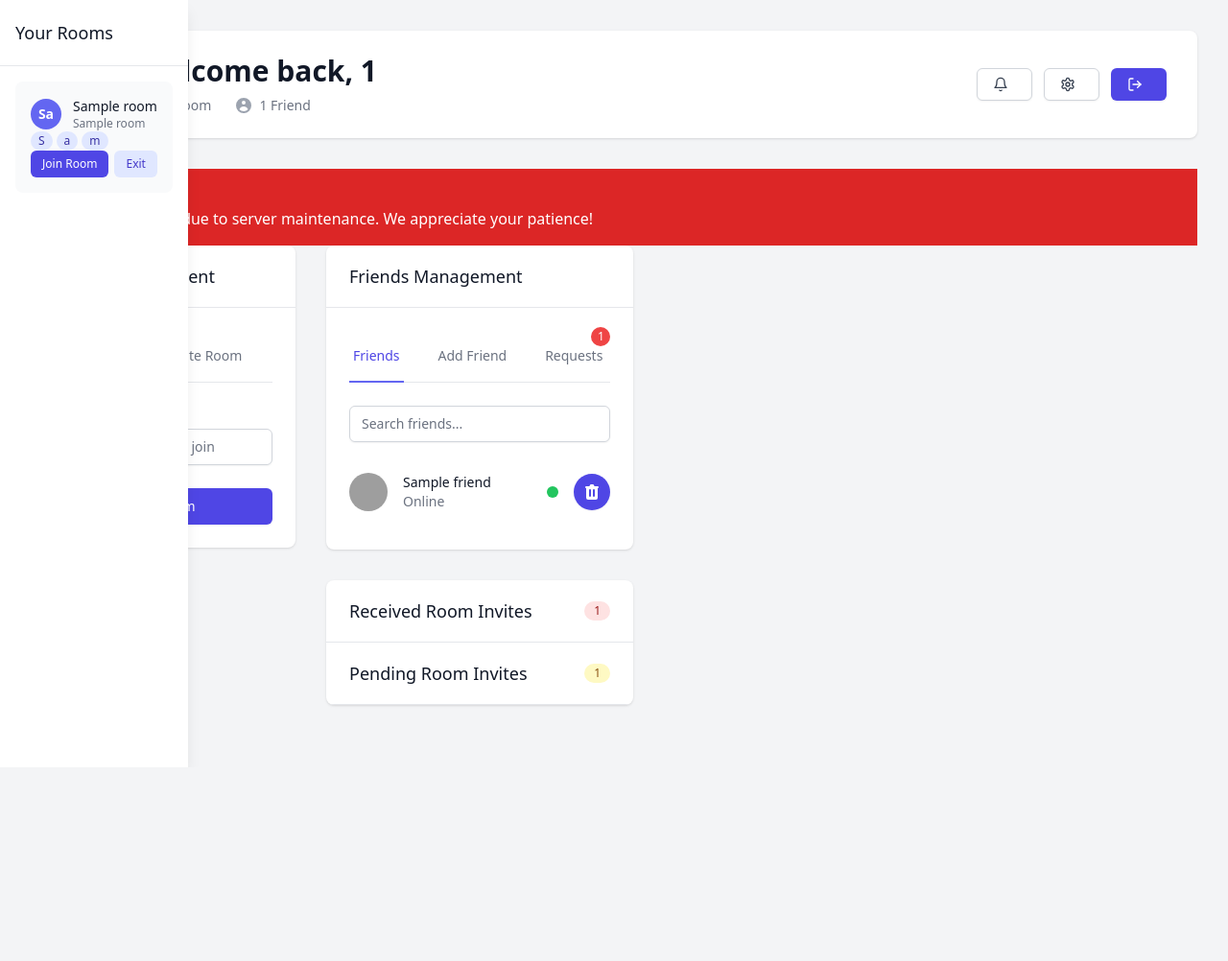
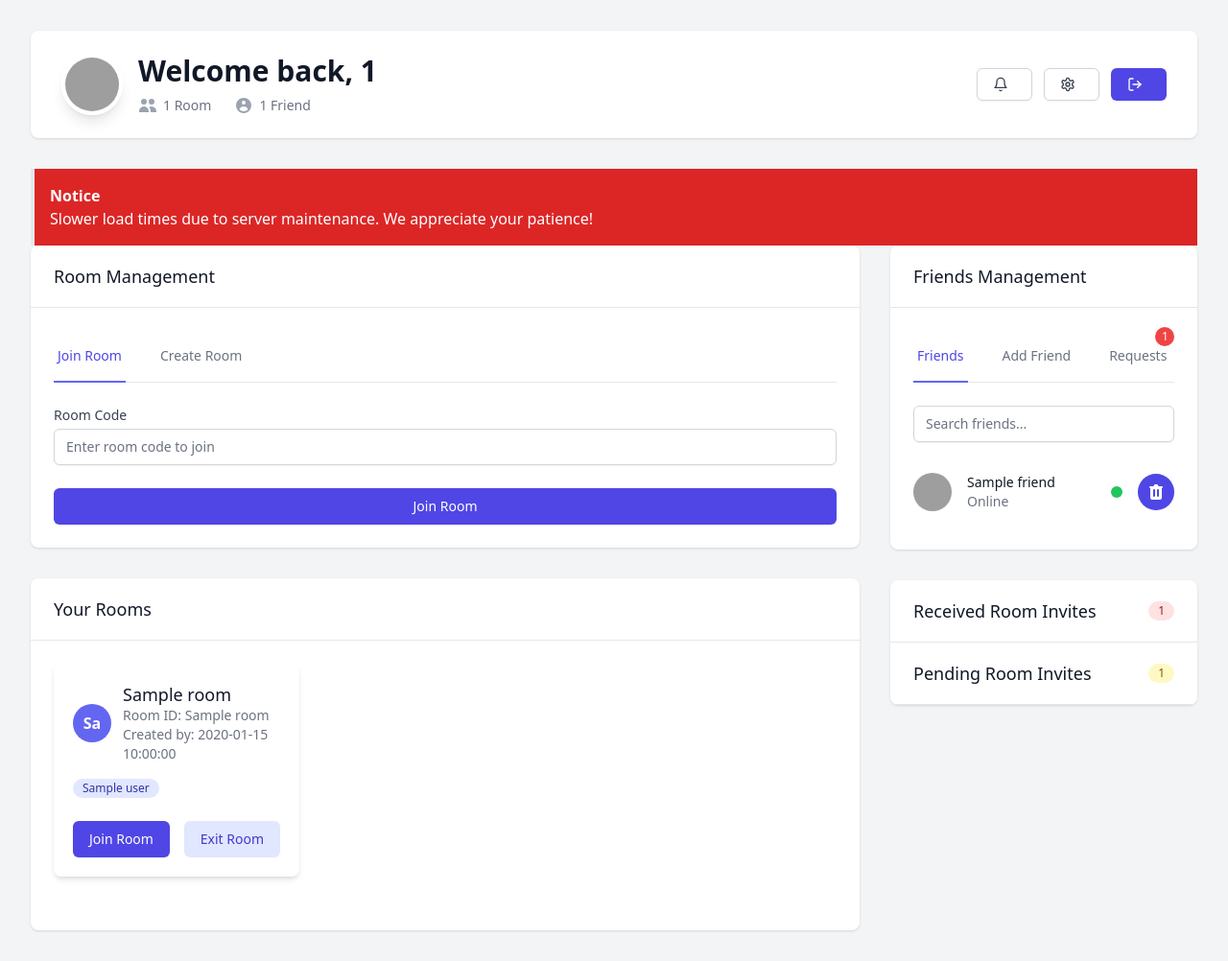
Before and after one commit to MrBlankCoding/Channel-Chat, a Flask app: page / in a window 1280 px wide. Shown: the whole page at 96% size. Before the commit the page ends 736 px from the top, so only its background shows below. Run offline with Flask 3, Linux system fonts and the light colour scheme; a user stored in the database is signed in; grey boxes marked "Sample" are stand-in pictures; a database or web service that is not in the repository returns one stand-in record (values such as "Sample title"); data that the repository does not hold is empty; some libraries are stand-ins or nearby versions; grey boxes are pictures that could not be loaded.

Commit message:
Worked on adding a room list inside of rooms

```diff
--- a/ChatApp/templates/homepage.html
+++ b/ChatApp/templates/homepage.html
@@ -62,102 +62,7 @@
    <p class="font-bold">Notice</p>
    <p>Slower load times due to server maintenance. We appreciate your patience!</p>
 </div>
-<div class="flex h-screen bg-gray-100 dark:bg-gray-900">
-   <!-- Sidebar -->
-   <aside class="w-80 bg-white dark:bg-gray-800 shadow-lg fixed inset-y-0 left-0 flex flex-col">
-      <!-- Sidebar Header -->
-      <div class="px-4 py-5 border-b border-gray-200 dark:border-gray-700">
-         <h3 class="text-lg font-medium text-gray-900 dark:text-white">
-            Your Rooms
-         </h3>
-      </div>
-      <!-- Rooms List -->
-      <div class="flex-1 overflow-y-auto">
-         {% if user_data.get('rooms') %}
-         <div class="p-4 space-y-4">
-            {% for room_code in user_data.get('rooms') %}
-            {% set room_data = get_room_data(room_code) %}
-            {% if room_data %}
-            <div class="bg-gray-50 dark:bg-gray-700 rounded-lg p-4 hover:bg-gray-100 dark:hover:bg-gray-600 transition-colors">
-               <div class="flex items-center justify-between mb-3">
-                  <div class="flex items-center">
-                     <div class="flex-shrink-0 h-8 w-8 rounded-full bg-indigo-500 flex items-center justify-center text-white font-bold text-sm">
-                        {{ room_code[:2] }}
-                     </div>
-                     <div class="ml-3">
-                        <h4 class="text-sm font-medium text-gray-900 dark:text-white">
-                           {{ room_data.name or 'Unnamed Room' }}
-                        </h4>
-                        <p class="text-xs text-gray-500 dark:text-gray-400">
-                           {{ room_code }}
-                        </p>
-                     </div>
-                  </div>
-                  {% if room_data.created_by == username %}
-                  <button onclick="showEditRoomName('{{ room_code }}')" class="text-xs text-indigo-600 hover:text-indigo-500">
-                     Edit
-                  </button>
-                  {% endif %}
-               </div>
-               <!-- Edit Room Name Form -->
-               <div id="edit-room-name-{{ room_code }}" class="hidden mb-3">
-                  <form action="{{ url_for('update_room_name', room_code=room_code) }}" method="POST" class="flex items-center space-x-2">
-                     <input type="text" name="room_name" value="{{ room_data.name or '' }}"
-                        class="flex-1 text-sm rounded-md border-gray-300 dark:bg-gray-600 dark:border-gray-500 dark:text-white focus:ring-indigo-500 focus:border-indigo-500" required>
-                     <button type="submit" class="text-xs px-2 py-1 bg-indigo-600 text-white rounded-md hover:bg-indigo-700">
-                        Save
-                     </button>
-                  </form>
-               </div>
-               <!-- Room Users -->
-               <div class="flex flex-wrap gap-1 mb-3">
-                  {% for user in room_data.get('users', [])[:3] %}
-                  <span class="inline-flex items-center px-2 py-0.5 rounded-full text-xs font-medium bg-indigo-100 text-indigo-800 dark:bg-indigo-800 dark:text-indigo-100">
-                     {{ user }}
-                  </span>
-                  {% endfor %}
-                  {% if room_data.get('users', [])|length > 3 %}
-                  <span class="inline-flex items-center px-2 py-0.5 rounded-full text-xs font-medium bg-gray-100 text-gray-800 dark:bg-gray-600 dark:text-gray-200">
-                     +{{ room_data.get('users', [])|length - 3 }}
-                  </span>
-                  {% endif %}
-               </div>
-               <!-- Room Actions -->
-               <div class="flex items-center justify-between">
-                  <a href="{{ url_for('room', code=room_code) }}"
-                     class="inline-flex items-center px-3 py-1.5 text-xs font-medium rounded-md text-white bg-indigo-600 hover:bg-indigo-700 focus:outline-none focus:ring-2 focus:ring-offset-2 focus:ring-indigo-500">
-                     Join Room
-                     <span id="unread-{{ room_code }}" class="ml-1.5 px-1.5 py-0.5 rounded-full text-xs bg-red-100 text-red-800 hidden">0</span>
-                  </a>
-                  {% if room_data.created_by == username %}
-                  <button onclick="confirmDeleteRoom('{{ room_code }}')"
-                     class="text-xs px-3 py-1.5 text-indigo-700 bg-indigo-100 rounded-md hover:bg-indigo-200 focus:outline-none focus:ring-2 focus:ring-offset-2 focus:ring-indigo-500">
-                     Delete
-                  </button>
-                  {% else %}
-                  <a href="{{ url_for('exit_room', code=room_code) }}"
-                     onclick="return confirm('Are you sure you want to exit this room?')"
-                     class="text-xs px-3 py-1.5 text-indigo-700 bg-indigo-100 rounded-md hover:bg-indigo-200 focus:outline-none focus:ring-2 focus:ring-offset-2 focus:ring-indigo-500">
-                     Exit
-                  </a>
-                  {% endif %}
-               </div>
-            </div>
-            {% endif %}
-            {% endfor %}
-         </div>
-         {% else %}
-         <div class="flex flex-col items-center justify-center h-full p-4">
-            <svg class="h-12 w-12 text-gray-400" fill="none" viewBox="0 0 24 24" stroke="currentColor">
-               <path stroke-linecap="round" stroke-linejoin="round" stroke-width="2" d="M19 21H5a2 2 0 01-2-2V5a2 2 0 012-2h14a2 2 0 012 2v14a2 2 0 01-2 2z M12 11v4 M15 13h-6" />
-            </svg>
-            <h3 class="mt-2 text-sm font-medium text-gray-900 dark:text-white">No rooms</h3>
-            <p class="mt-1 text-sm text-gray-500 dark:text-gray-400">Get started by creating a new room or joining one.</p>
-         </div>
-         {% endif %}
-      </div>
-   </aside>
-   <!-- Main Content Area -->
+
 <div class="md:flex md:space-x-8">
 <!-- Main Content -->
 <main class="flex-1">
@@ -211,6 +116,90 @@
                </div>
             </form>
          </div>
+      </div>
+   </section>
+   <!-- Your Rooms Section -->
+   <section class="bg-white dark:bg-gray-800 shadow rounded-lg overflow-hidden">
+      <div class="px-4 py-5 sm:px-6 border-b border-gray-200 dark:border-gray-700">
+         <h3 class="text-lg leading-6 font-medium text-gray-900 dark:text-white">
+            Your Rooms
+         </h3>
+      </div>
+      <div class="px-4 py-5 sm:p-6">
+         {% if user_data.get('rooms') %}
+         <div class="grid gap-6 mb-8 md:grid-cols-2 xl:grid-cols-3">
+            {% for room_code in user_data.get('rooms') %}
+            {% set room_data = get_room_data(room_code) %}
+            {% if room_data %}
+            <div class="bg-white dark:bg-gray-800 rounded-lg shadow-md overflow-hidden">
+               <div class="p-5">
+                  <div class="flex items-center justify-between mb-4">
+                     <div class="flex items-center">
+                        <div class="flex-shrink-0 h-10 w-10 rounded-full bg-indigo-500 flex items-center justify-center text-white font-bold">
+                           {{ room_code[:2] }}
+                        </div>
+                        <div class="ml-3">
+                           <h3 class="text-lg font-medium leading-6 text-gray-900 dark:text-white">
+                              {{ room_data.name or 'Unnamed Room' }}
+                           </h3>
+                           <p class="text-sm text-gray-500 dark:text-gray-400">
+                              Room ID: {{ room_code }}
+                           </p>
+                           <p class="text-sm text-gray-500 dark:text-gray-400">
+                              Created by: {{ room_data.created_by }}
+                           </p>
+                        </div>
+                     </div>
+                     {% if room_data.created_by == username %}
+                     <button onclick="showEditRoomName('{{ room_code }}')" class="text-sm text-indigo-600 hover:text-indigo-500">
+                     Edit Name
+                     </button>
+                     {% endif %}
+                  </div>
+                  <div id="edit-room-name-{{ room_code }}" class="hidden mt-4">
+                     <form action="{{ url_for('update_room_name', room_code=room_code) }}" method="POST" class="flex items-center">
+                        <input type="text" name="room_name" value="{{ room_data.name or '' }}" class="shadow-sm focus:ring-indigo-500 focus:border-indigo-500 block w-full sm:text-sm border-gray-300 rounded-md dark:bg-gray-700 dark:border-gray-600 dark:text-white" required>
+                        <button type="submit" class="ml-2 inline-flex items-center px-3 py-2 border border-transparent text-sm leading-4 font-medium rounded-md text-white bg-indigo-600 hover:bg-indigo-700 focus:outline-none focus:ring-2 focus:ring-offset-2 focus:ring-indigo-500">
+                        Save
+                        </button>
+                     </form>
+                  </div>
+                  <div class="mt-4 flex flex-wrap gap-2">
+                     {% for user in room_data.get('users', []) %}
+                     <span class="inline-flex items-center px-2.5 py-0.5 rounded-full text-xs font-medium bg-indigo-100 text-indigo-800 dark:bg-indigo-800 dark:text-indigo-100">
+                     {{ user }}
+                     </span>
+                     {% endfor %}
+                  </div>
+                  <div class="mt-6 flex items-center justify-between">
+                     <a href="{{ url_for('room', code=room_code) }}" class="inline-flex items-center px-4 py-2 border border-transparent text-sm font-medium rounded-md shadow-sm text-white bg-indigo-600 hover:bg-indigo-700 focus:outline-none focus:ring-2 focus:ring-offset-2 focus:ring-indigo-500">
+                     Join Room
+                     <span id="unread-{{ room_code }}" class="ml-2 items-center px-2.5 py-0.5 rounded-full text-xs font-medium bg-red-100 text-red-800 hidden">0</span>
+                     </a>
+                     {% if room_data.created_by == username %}
+                     <button onclick="confirmDeleteRoom('{{ room_code }}')" class="inline-flex items-center px-4 py-2 border border-transparent text-sm font-medium rounded-md text-indigo-700 bg-indigo-100 hover:bg-indigo-200 focus:outline-none focus:ring-2 focus:ring-offset-2 focus:ring-indigo-500">
+                     Delete
+                     </button>
+                     {% else %}
+                     <a href="{{ url_for('exit_room', code=room_code) }}" onclick="return confirm('Are you sure you want to exit this room?')" class="inline-flex items-center px-4 py-2 border border-transparent text-sm font-medium rounded-md text-indigo-700 bg-indigo-100 hover:bg-indigo-200 focus:outline-none focus:ring-2 focus:ring-offset-2 focus:ring-indigo-500">
+                     Exit Room
+                     </a>
+                     {% endif %}
+                  </div>
+               </div>
+            </div>
+            {% endif %}
+            {% endfor %}
+         </div>
+         {% else %}
+         <div class="text-center py-16">
+            <svg class="mx-auto h-12 w-12 text-gray-400" fill="none" viewBox="0 0 24 24" stroke="currentColor" aria-hidden="true">
+               <path stroke-linecap="round" stroke-linejoin="round" stroke-width="2" d="M19 21H5a2 2 0 01-2-2V5a2 2 0 012-2h14a2 2 0 012 2v14a2 2 0 01-2 2z M12 11v4 M15 13h-6" />
+            </svg>
+            <h3 class="mt-2 text-sm font-medium text-gray-900 dark:text-white">No rooms</h3>
+            <p class="mt-1 text-sm text-gray-500 dark:text-gray-400">Get started by creating a new room or joining one.</p>
+         </div>
+         {% endif %}
       </div>
    </section>
 </main>
```
Also changed, not shown: ChatApp/templates/room.html (+104 -8 lines).
